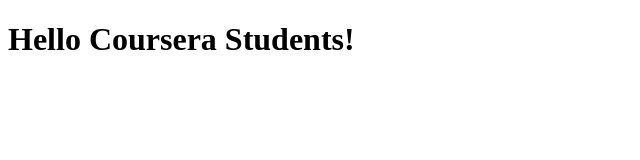
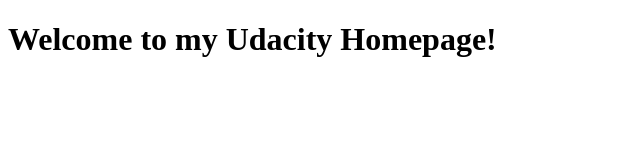
Before and after one commit to snoop007nj/Udacity, a plain HTML site: page index.html in a window 1280 px wide. Shown: the whole page, without its empty margins (0-640 px from the left). Drawn offline with Linux system fonts and the light colour scheme.

Commit message:
--update index.html

```diff
--- a/index.html
+++ b/index.html
@@ -5,6 +5,6 @@
     <title>Hello Udacity</title>
   </head>
   <body>
-    <h1>Hello Coursera Students!</h1>
+    <h1>Welcome to my Udacity Homepage!</h1>
   </body>
 </html>
```
